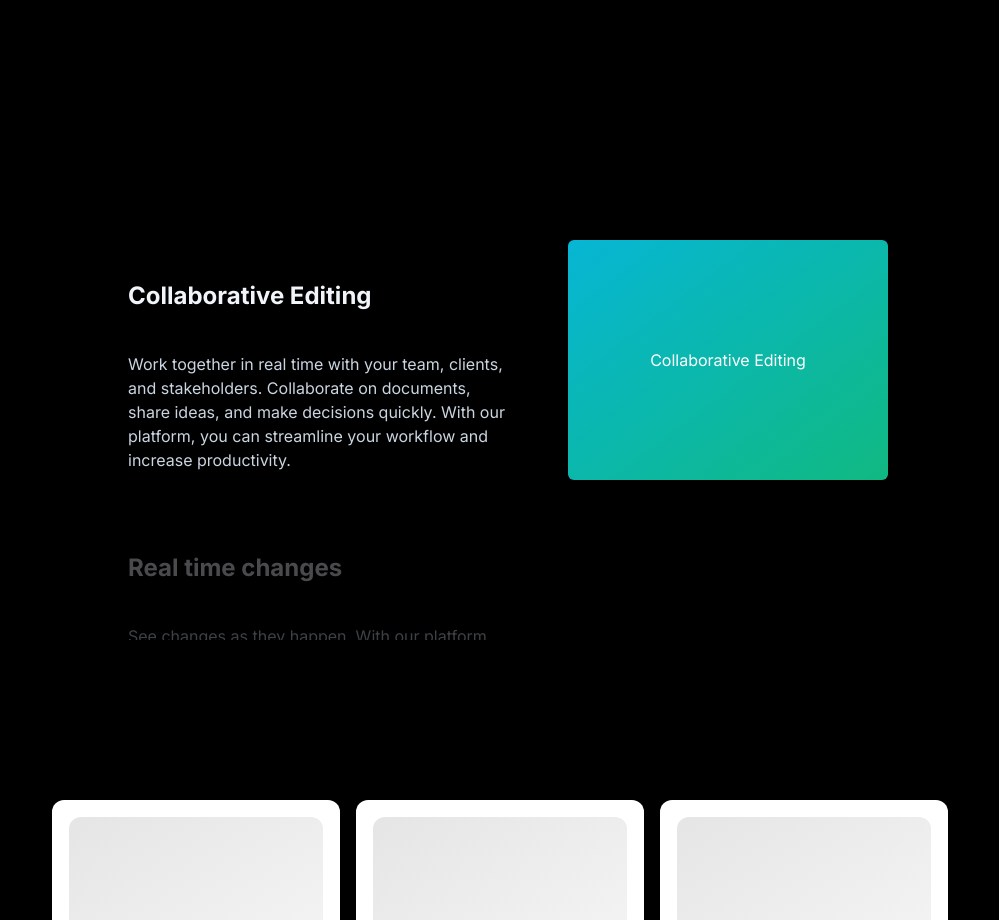
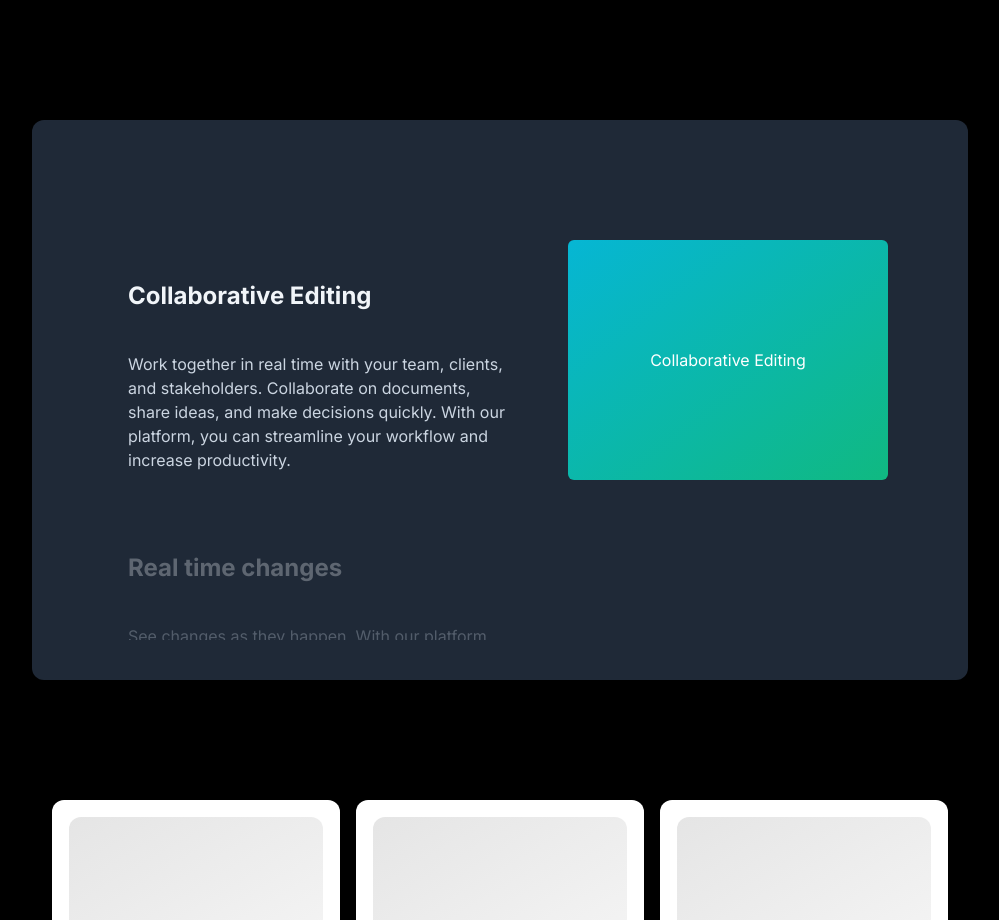
Before and after one commit to Yash-Maurya001/new_project, a Next.js app: page / in a window 1280 px wide. Shown: the part 800-1720 px from the top of the page, without its empty margins (140-1139 px from the left). Built offline with nearby package versions, Linux system fonts and the light colour scheme.

Commit message:
Update background color and add rounded corners to GettingStarted component

```diff
--- a/src/components/GettingStarted.tsx
+++ b/src/components/GettingStarted.tsx
@@ -53,7 +53,7 @@ const content = [
 ]
 export function GettingStarted() {
 	return (
-		<div className="p-10">
+		<div className="p-10 bg-gray-800 rounded-xl">
 			<StickyScroll content={content} />
 		</div>
 	)
```
